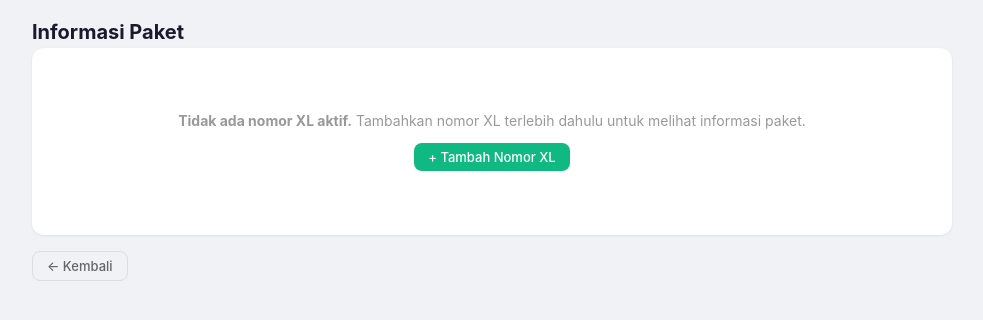
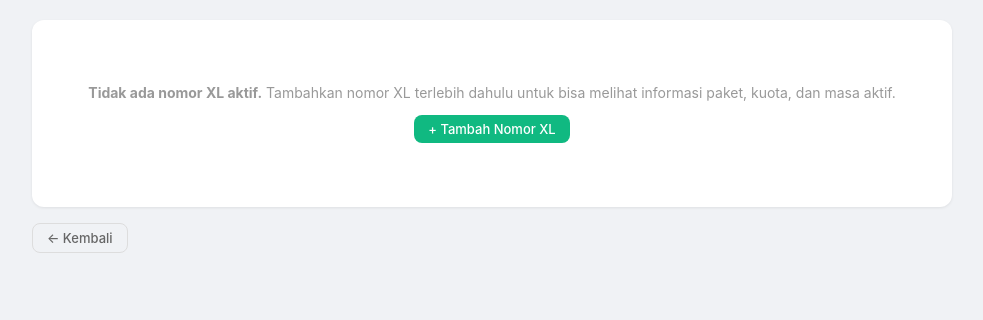
Before and after one commit to rohcuan/rohtembak-xl, a Python web app: template templates/user/info_paket.html in a window 1280 px wide. Shown: the top 320 px of the page, without its empty margins (148-1131 px from the left). Run offline with Jinja, Linux system fonts and the light colour scheme; the template is opened without the code that fills it, so the values that code supplies are empty.

Commit message:
Drop page title when banner hidden; clarify add-number prompt

```diff
--- a/templates/user/beli_paket.html
+++ b/templates/user/beli_paket.html
@@ -396,7 +396,6 @@ document.addEventListener('DOMContentLoaded', function() {
 </div>
 
 {% else %}
-<div class="page-title">Beli Paket</div>
 <div class="card">
     <div class="empty-state">
         {% if not active_xl %}
--- a/templates/user/info_paket.html
+++ b/templates/user/info_paket.html
@@ -119,11 +119,10 @@
     </div>
 </div>
 {% else %}
-  <div class="page-title">Informasi Paket</div>
   <div class="card">
     <div class="empty-state">
       <strong>Tidak ada nomor XL aktif.</strong>
-      Tambahkan nomor XL terlebih dahulu untuk melihat informasi paket.
+      Tambahkan nomor XL terlebih dahulu untuk bisa melihat informasi paket, kuota, dan masa aktif.
       <div style="margin-top:14px;">
         <a href="/user/xl/otp/request" class="btn btn-sm btn-success">+ Tambah Nomor XL</a>
       </div>
--- a/templates/user/xl_history.html
+++ b/templates/user/xl_history.html
@@ -110,11 +110,10 @@ function closeQr() {
     </div>
 </div>
 {% else %}
-<div class="page-title">Riwayat XL</div>
 <div class="card">
     <div class="empty-state">
         <strong>Belum ada nomor XL aktif.</strong>
-        Tambahkan nomor XL terlebih dahulu untuk melihat riwayat transaksi.
+        Tambahkan nomor XL terlebih dahulu untuk bisa melihat riwayat transaksi, pulsa, dan masa aktif.
         <div style="margin-top:14px;">
             <a href="/user/xl/otp/request" class="btn btn-sm btn-success">+ Tambah Nomor XL</a>
         </div>
```
